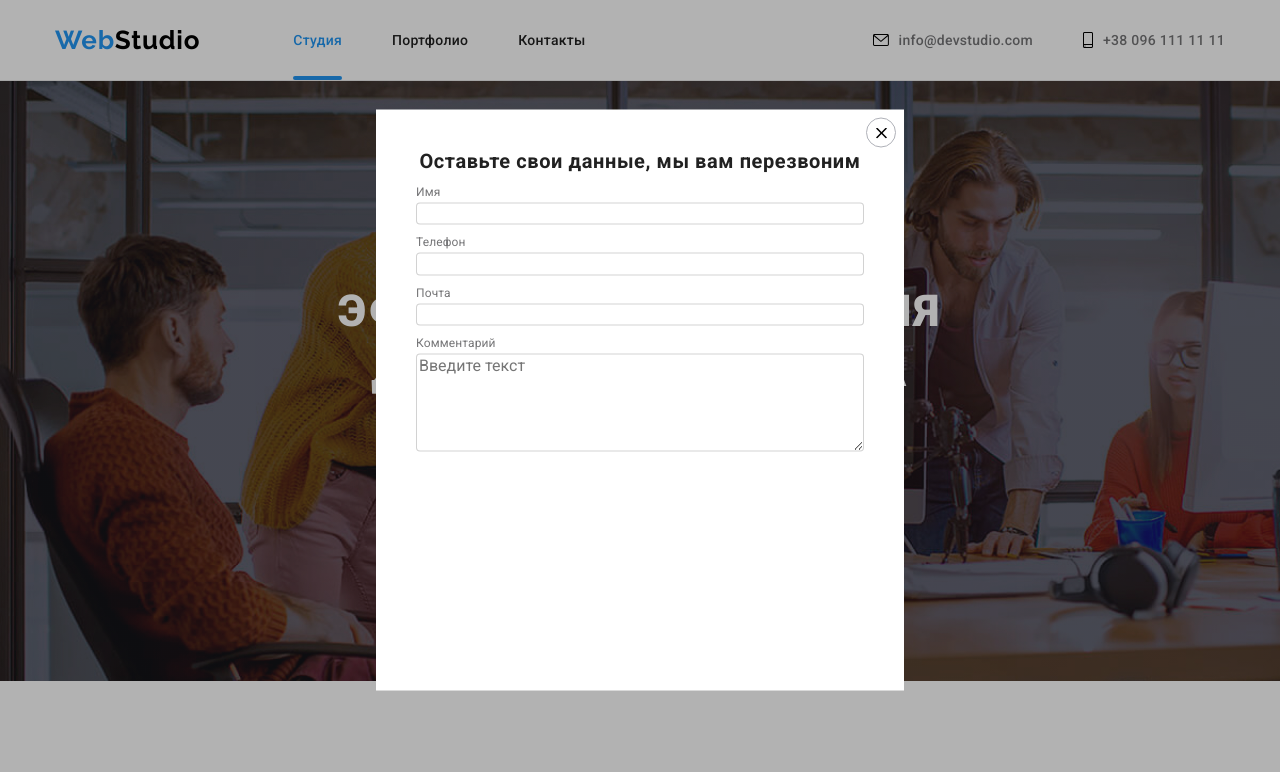
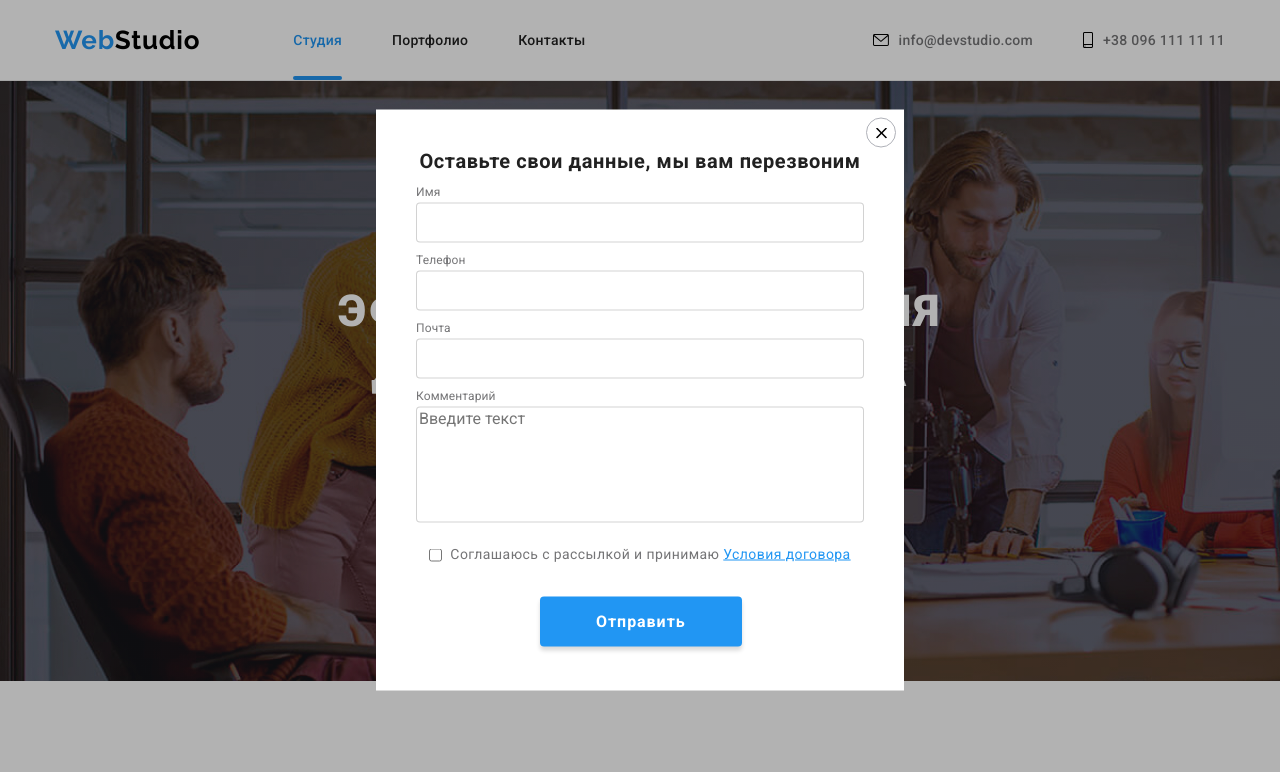
Before and after one commit to vladislav-kulachko/goit-markup-hw-06, a plain HTML site: page index.html in a window 1280 px wide. Both pictures are taken after a click on the button "Заказать услугу". Shown: the top 772 px of the page. Drawn offline with nearby package versions, Linux system fonts and the light colour scheme.

Commit message:
добавляет чек бокс

```diff
--- a/css/styles.css
+++ b/css/styles.css
@@ -579,8 +579,8 @@ img {
   top: 50%;
   transform: translate(-50%, -50%) scale(1);
   transition: transform 250ms var(--main-trans-tm-func);
-  min-width: 528px;
-  min-height: 581px;
+  width: 528px;
+  height: 581px;
   padding: 40px;
   background-color: var(--white-color);
 }
@@ -614,8 +614,6 @@ img {
   color: #212121;
   margin-bottom: 12px;
 }
-.form {
-}
 .label {
   display: block;
   margin-bottom: 4px;
@@ -628,11 +626,46 @@ img {
 .input {
   display: block;
   width: 100%;
-  /* height: 40px; */
+  height: 40px;
   margin-bottom: 10px;
   border: 1px solid rgba(33, 33, 33, 0.2);
   border-radius: 4px;
 }
 .input.comment {
-  /* height: 120px; */
+  height: unset;
+  resize: none;
+  margin-bottom: 20px;
 }
+.agreement {
+  display: flex;
+  align-items: center;
+  justify-content: center;
+  margin-bottom: 30px;
+}
+.agreement-check {
+  margin-right: 8px;
+}
+.agreement-text {
+  font-weight: 400;
+  font-size: 14px;
+  line-height: 1.71;
+  letter-spacing: 0.03em;
+  color: var(--secondary-black-color);
+}
+.agreement-text-link {
+  color: var(--blue-color);
+}
+.button-submit {
+  font-weight: 700;
+  font-size: 16px;
+  line-height: 1.875;
+  display: inline-block;
+  letter-spacing: 0.06em;
+  color: var(--white-color);
+  background-color: var(--blue-color);
+  box-shadow: 0px 4px 4px rgba(0, 0, 0, 0.15);
+  border-radius: 4px;
+  border: 0;
+  padding: 10px 56px;
+  margin-left: 124px;
+}
--- a/index.html
+++ b/index.html
@@ -403,16 +403,24 @@
     <div class="modal">
       <button class="button-close" type="button" data-modal-close></button>
       <h2 class="modal-header">Оставьте свои данные, мы вам перезвоним</h2>
-      <form action="" class="form">
+      <form class="form" name="order-form">
         <label class="label">Имя</label>
         <input class="input" type="text" name="name">
         <label class="label">Телефон</label>
-        <input class="input" type="number" name="phone">
+        <input class="input" type="tel" name="phone">
         <label class="label">Почта</label>
         <input class="input" type="email" name="email">
         <label class="label">Комментарий</label>
-        <textarea class="input comment" rows="5" placeholder="Введите текст" name="comment"></textarea>
+        <textarea class="input comment" rows="6" placeholder="Введите текст" name="comment"></textarea>
+        <div class="agreement">
+          <input class="agreement-check" type="checkbox" value="agree" id="agreement-check">
+          <label class="agreement-text" for="agreement-check">Соглашаюсь с рассылкой и принимаю <span><a
+                class="agreement-text-link" href="">Условия
+                договора</a></span></label>
+        </div>
+        <button class="button-submit" type="submit">Отправить</button>
       </form>
+
     </div>
   </div>
   <script src="./modal.js"></script>
```
